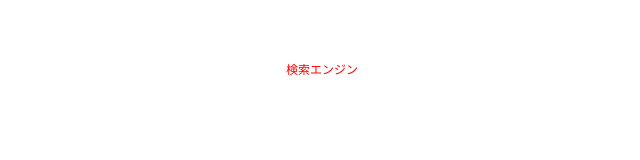
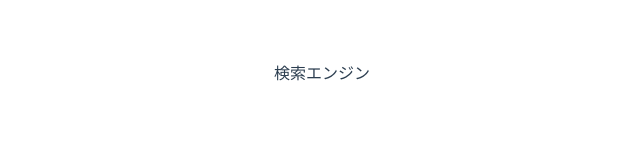
Before and after one commit to omatsu0/vue_pra2, a Vue app: page / in a window 1280 px wide. Shown: the top 160 px of the page, without its empty margins (318-958 px from the left). Built offline with nearby package versions, Linux system fonts and the light colour scheme.

Commit message:
v-bind:class style

```diff
--- a/src/App.vue
+++ b/src/App.vue
@@ -1,6 +1,6 @@
 <template>
   <div id="app">
-    <a v-bind:style="styleObject">検索エンジン</a>
+    <a v-bind:class="{active: false}">検索エンジン</a>
   </div>
 </template>
 
@@ -9,17 +9,17 @@
 export default {
   name: 'App',
   data(){
-    return{
-      styleObject: {
-        fontSize: '12px',
-        color: 'red'
-      }
-    }
+    // return{
+    //   styleObject: {
+    //     fontSize: '12px',
+    //     color: 'red'
+    //   }
+    // }
   }
 }
 </script>
 
-<style>
+<style scoped>
 #app {
   font-family: Avenir, Helvetica, Arial, sans-serif;
   -webkit-font-smoothing: antialiased;
@@ -28,4 +28,8 @@ export default {
   color: #2c3e50;
   margin-top: 60px;
 }
+.active{
+  color: #fff;
+  background-color: red;
+}
 </style>
```
